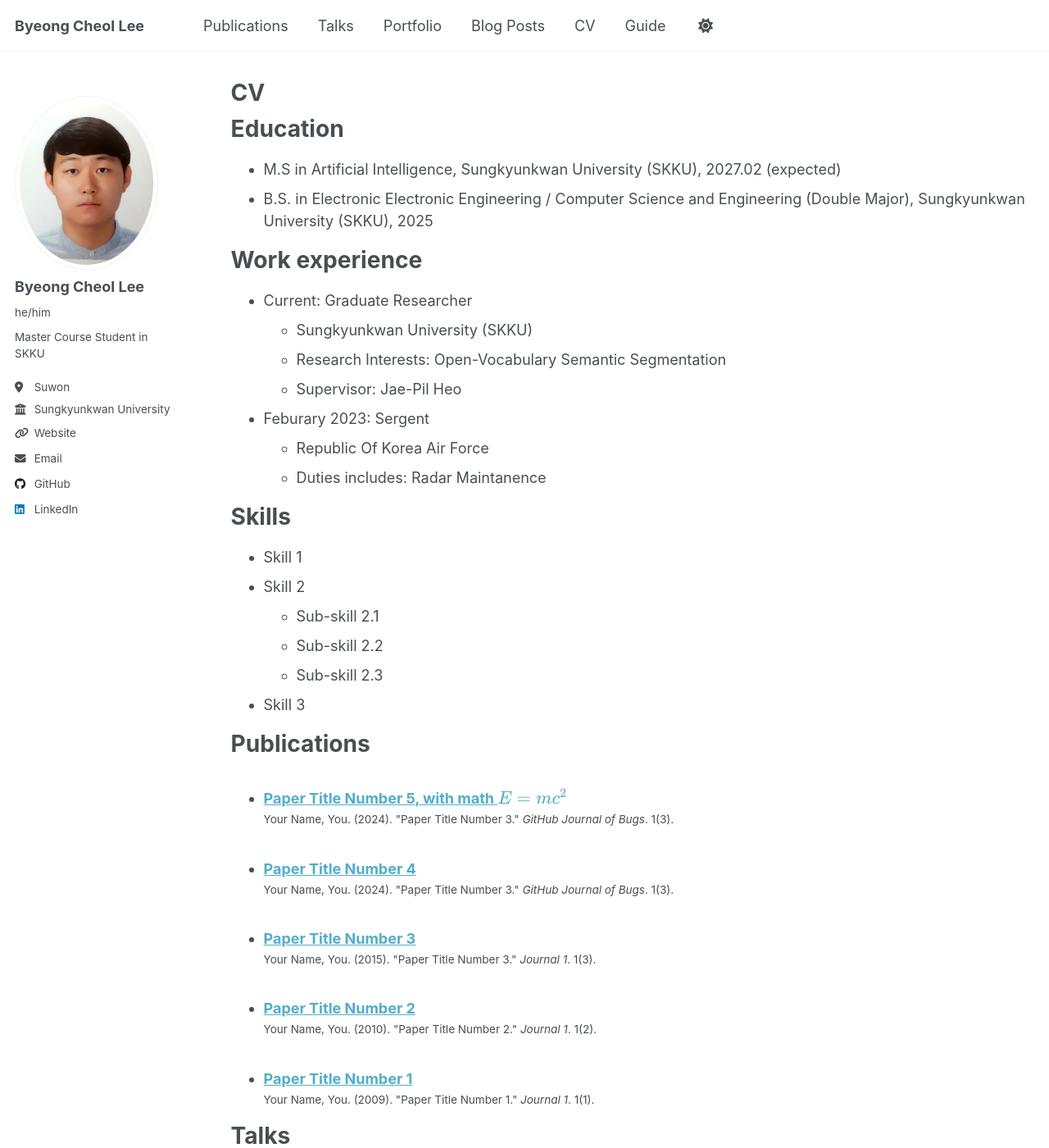
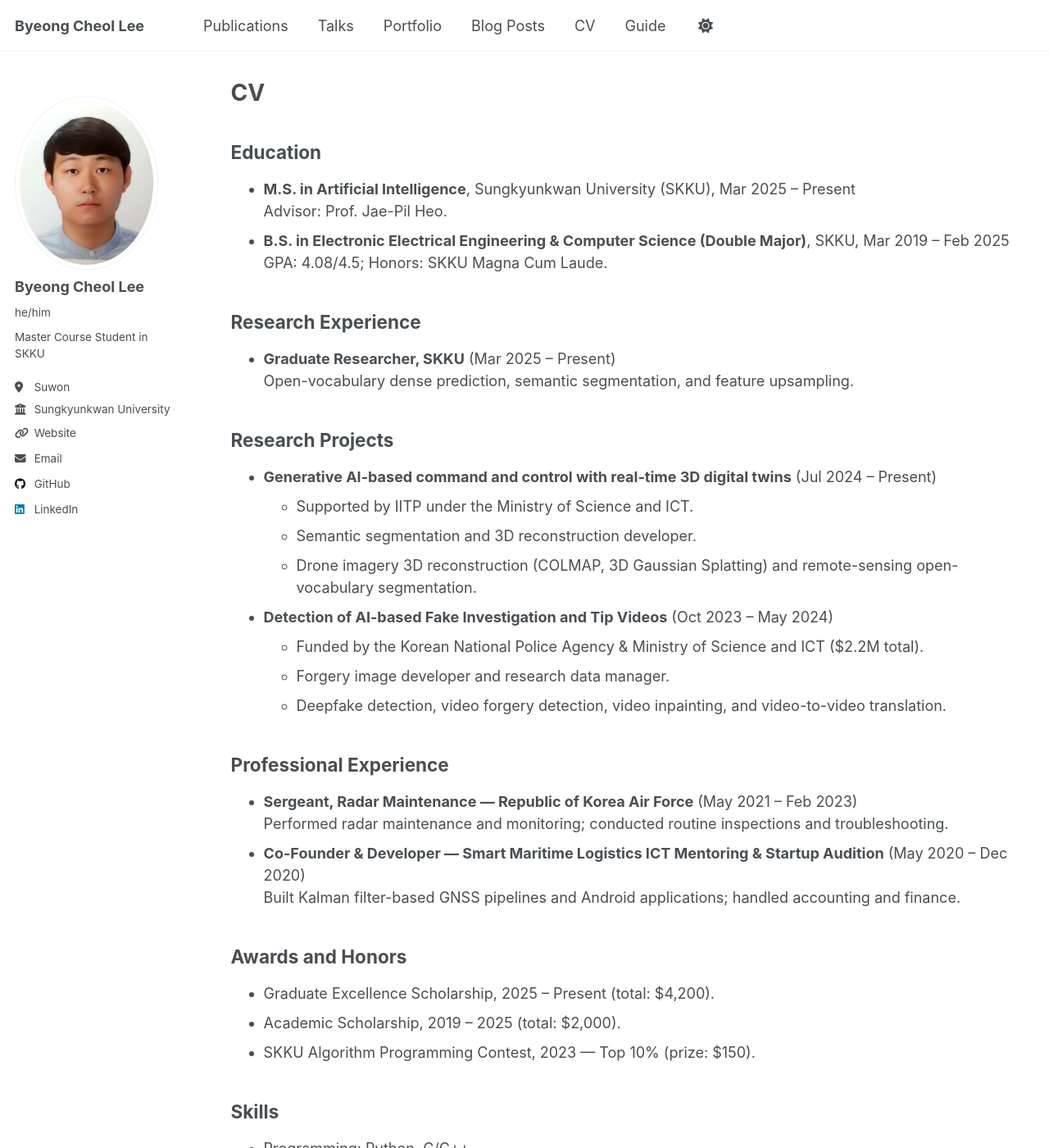
Before and after one commit to 2btlFe/2btlFe.github.io, a Jekyll site: the page built from _pages/cv.md, in a window 1280 px wide and 1400 px high. Shown: the whole window at 82% size. Built offline with Jekyll 4.4.1, drawn with Linux system fonts in a browser that asks for light colours; a script that is not in the unit is left out; some of the changed text lies outside the part shown.

Commit message:
Update Publication

```diff
--- a/_pages/cv.md
+++ b/_pages/cv.md
@@ -9,52 +9,57 @@ redirect_from:
 
 {% include base_path %}
 
-Education
-======
-* M.S in Artificial Intelligence, Sungkyunkwan University (SKKU), 2027.02 (expected)
-* B.S. in Electronic Electronic Engineering / Computer Science and Engineering (Double Major), Sungkyunkwan University (SKKU), 2025
+## Education
+- **M.S. in Artificial Intelligence**, Sungkyunkwan University (SKKU), Mar 2025 – Present
+  Advisor: Prof. Jae-Pil Heo.
+- **B.S. in Electronic Electrical Engineering & Computer Science (Double Major)**, SKKU, Mar 2019 – Feb 2025
+  GPA: 4.08/4.5; Honors: SKKU Magna Cum Laude.
 
-Work experience
-======
-* Current: Graduate Researcher
-  * Sungkyunkwan University (SKKU)
-  * Research Interests: Open-Vocabulary Semantic Segmentation
-  * Supervisor: Jae-Pil Heo
+## Research Experience
+- **Graduate Researcher, SKKU** (Mar 2025 – Present)
+  Open-vocabulary dense prediction, semantic segmentation, and feature upsampling.
 
-* Feburary 2023: Sergent
-  * Republic Of Korea Air Force
-  * Duties includes: Radar Maintanence
+## Research Projects
+- **Generative AI-based command and control with real-time 3D digital twins** (Jul 2024 – Present)
+  - Supported by IITP under the Ministry of Science and ICT.
+  - Semantic segmentation and 3D reconstruction developer.
+  - Drone imagery 3D reconstruction (COLMAP, 3D Gaussian Splatting) and remote-sensing open-vocabulary segmentation.
+- **Detection of AI-based Fake Investigation and Tip Videos** (Oct 2023 – May 2024)
+  - Funded by the Korean National Police Agency & Ministry of Science and ICT ($2.2M total).
+  - Forgery image developer and research data manager.
+  - Deepfake detection, video forgery detection, video inpainting, and video-to-video translation.
 
+## Professional Experience
+- **Sergeant, Radar Maintenance — Republic of Korea Air Force** (May 2021 – Feb 2023)
+  Performed radar maintenance and monitoring; conducted routine inspections and troubleshooting.
+- **Co-Founder & Developer — Smart Maritime Logistics ICT Mentoring & Startup Audition** (May 2020 – Dec 2020)
+  Built Kalman filter-based GNSS pipelines and Android applications; handled accounting and finance.
 
+## Awards and Honors
+- Graduate Excellence Scholarship, 2025 – Present (total: $4,200).
+- Academic Scholarship, 2019 – 2025 (total: $2,000).
+- SKKU Algorithm Programming Contest, 2023 — Top 10% (prize: $150).
 
+## Skills
+- Programming: Python, C/C++.
+- Frameworks & Tools: PyTorch, Git, Docker, Slurm.
+- Editors & Shell: VSCode, Vim.
 
-Skills
-======
-* Skill 1
-* Skill 2
-  * Sub-skill 2.1
-  * Sub-skill 2.2
-  * Sub-skill 2.3
-* Skill 3
+## Volunteer Service
+- **The Korea Robot Volunteer (non-profit)** (Mar 2016 – Feb 2019)
+  Mentor for line tracing with LEGO Mindstorm; robotics education for local youth and an overseas program in Mongolia.
 
-Publications
-======
-  <ul>{% for post in site.publications reversed %}
-    {% include archive-single-cv.html %}
-  {% endfor %}</ul>
+## Publications
+<ul>{% for post in site.publications reversed %}
+  {% include archive-single-cv.html %}
+{% endfor %}</ul>
 
-Talks
-======
-  <ul>{% for post in site.talks reversed %}
-    {% include archive-single-talk-cv.html  %}
-  {% endfor %}</ul>
+## Talks
+<ul>{% for post in site.talks reversed %}
+  {% include archive-single-talk-cv.html  %}
+{% endfor %}</ul>
 
-Teaching
-======
-  <ul>{% for post in site.teaching reversed %}
-    {% include archive-single-cv.html %}
-  {% endfor %}</ul>
-
-Service and leadership
-======
-* Currently signed in to 43 different slack teams
+## Teaching
+<ul>{% for post in site.teaching reversed %}
+  {% include archive-single-cv.html %}
+{% endfor %}</ul>
--- a/_publications/2009-10-01-paper-title-number-1.md
+++ /dev/null
@@ -1,14 +0,0 @@
----
-title: "Paper Title Number 1"
-collection: publications
-category: manuscripts
-permalink: /publication/2009-10-01-paper-title-number-1
-excerpt: 'This paper is about the number 1. The number 2 is left for future work.'
-date: 2009-10-01
-venue: 'Journal 1'
-slidesurl: 'https://academicpages.github.io/files/slides1.pdf'
-paperurl: 'https://academicpages.github.io/files/paper1.pdf'
-bibtexurl: 'https://academicpages.github.io/files/bibtex1.bib'
-citation: 'Your Name, You. (2009). &quot;Paper Title Number 1.&quot; <i>Journal 1</i>. 1(1).'
----
-The contents above will be part of a list of publications, if the user clicks the link for the publication than the contents of section will be rendered as a full page, allowing you to provide more information about the paper for the reader. When publications are displayed as a single page, the contents of the above "citation" field will automatically be included below this section in a smaller font.
```
Also changed, not shown: _pages/about.md (+23 -35 lines), _publications/2026-06-01-global-local-aligned-clip.md (added, +12 -0 lines), _publications/2026-06-01-pdf-gs.md (added, +12 -0 lines), 1 other file.
